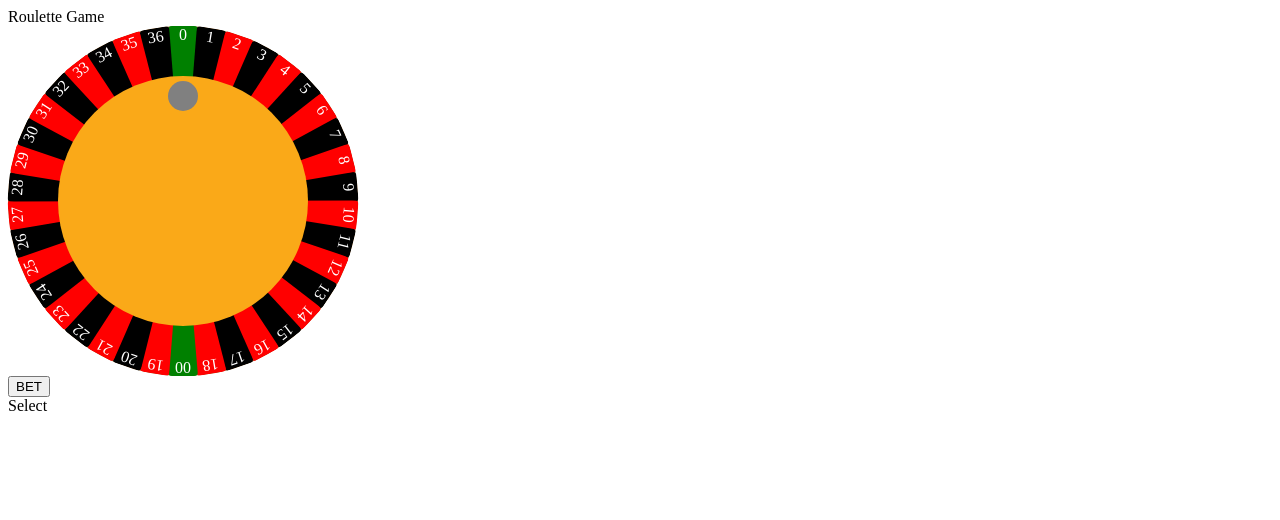
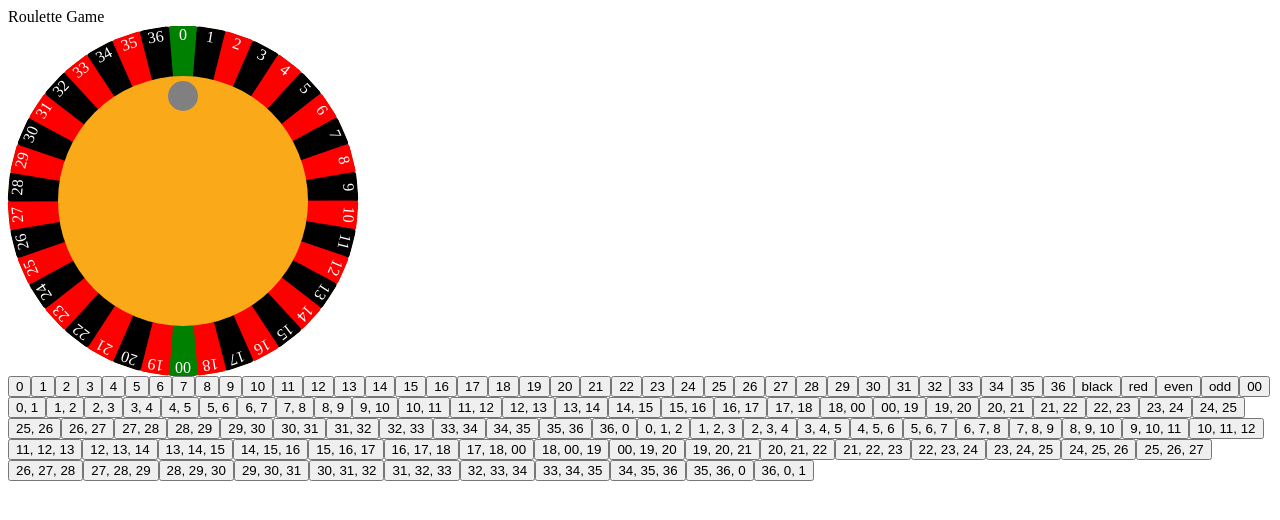
Before and after one commit to codetapacademy/all-on-red-with-react, a React (Create React App) app: page / in a window 1280 px wide. Shown: the top 520 px of the page. Built offline with nearby package versions, Linux system fonts and the light colour scheme.

Commit message:
feat: [BogdanNegura] - generate the buttons on react from the collection of bet options and replace the "Bet button with "Spini it" and hide it until a bet is required"

```diff
--- a/src/component/bord/board.component.jsx
+++ b/src/component/bord/board.component.jsx
@@ -5,6 +5,7 @@ import Ball from "../ball";
 import Selected from "../selected/selected.component";
 
 const Board = () => {
+  const [selected, setSelected] = useState(null);
   const [winner, setWinnner] = useState({ animationPlayState: "paused" });
 
   const length = 18;
@@ -41,6 +42,10 @@ const Board = () => {
     });
   };
 
+  const handleSelect = (key, multiplier) => {
+    setSelected({ key, multiplier });
+  };
+
   return (
     <StyledBoardWrapper>
       <StyledBoard side={350}>
@@ -49,8 +54,8 @@ const Board = () => {
         ))}
       </StyledBoard>
       <Ball winner={winner} />
-      <button onClick={bet}>BET</button>
-      <Selected slotList={slotList} />
+      {selected && <button onClick={bet}>Spin it</button>}
+      <Selected slotList={slotList} handleSelect={handleSelect} />
     </StyledBoardWrapper>
   );
 };
--- a/src/component/selected/selected.component.jsx
+++ b/src/component/selected/selected.component.jsx
@@ -1,6 +1,7 @@
 import React from "react";
 import { StyledSelected } from "./selected.style";
-const Selected = ({ slotList }) => {
+
+const Selected = ({ slotList, handleSelect }) => {
   const selection = {
     black: 1,
     red: 1,
@@ -37,7 +38,15 @@ const Selected = ({ slotList }) => {
   });
 
   console.log(selection);
-  return <StyledSelected>Select</StyledSelected>;
+  return (
+    <StyledSelected>
+      {Object.keys(selection).map(key => (
+        <button key={key} onClick={() => handleSelect(key, selection[key])}>
+          {key}
+        </button>
+      ))}
+    </StyledSelected>
+  );
 };
 
 export default Selected;
```
